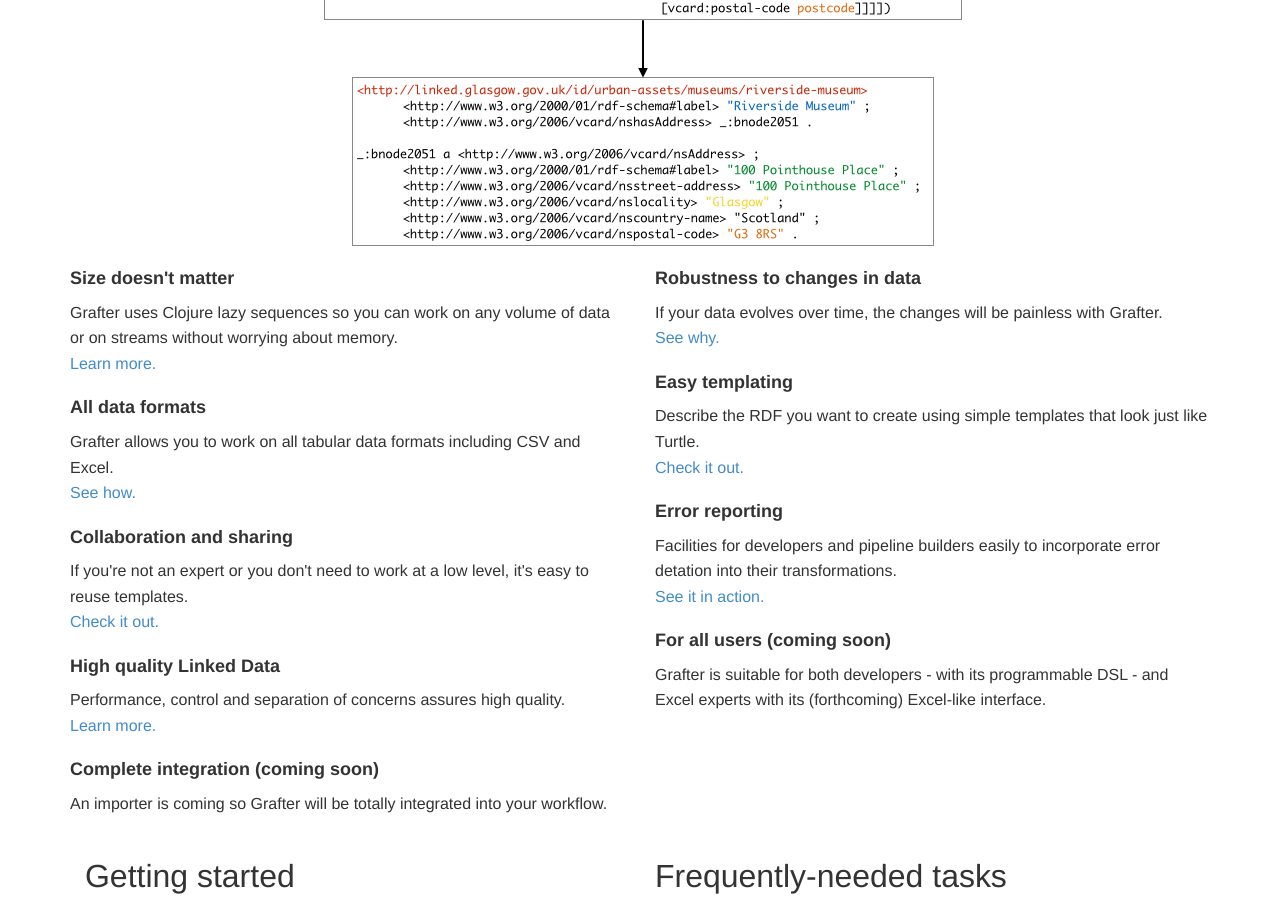
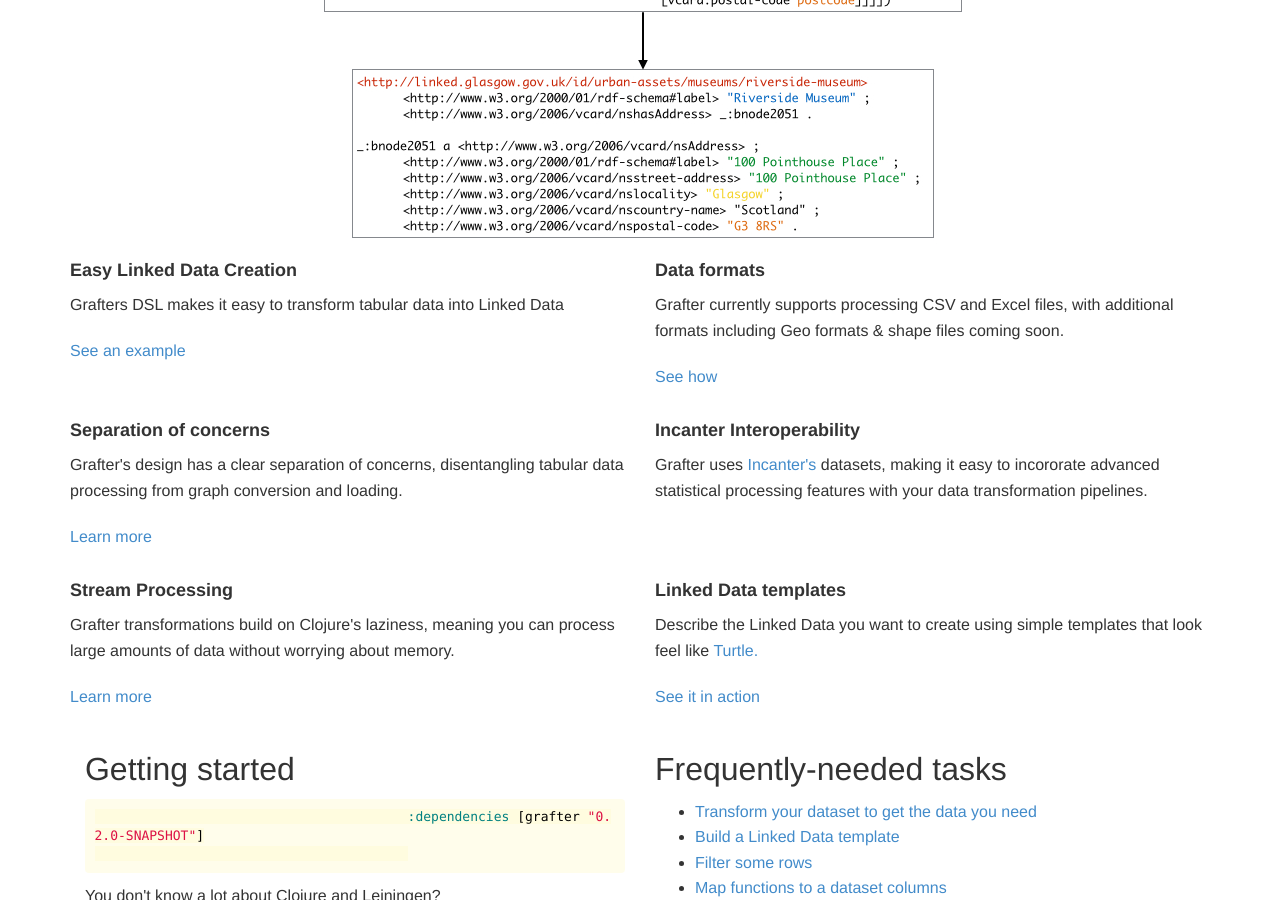
Before and after one commit to Swirrl/grafter-docs, a Jekyll site: the page built from index.html, in a window 1280 px wide and 900 px high, scrolled down 1171 px. Built offline with Jekyll 4.4.1, drawn with Linux system fonts in a browser that asks for light colours; some of the changed text lies outside the part shown.

Commit message:
Front page improvements

```diff
--- a/index.html
+++ b/index.html
@@ -5,14 +5,15 @@
 	<div class="pmd_row">
 		<div class="pmd_box_full" style="text-align:center;">
 			<img src="/assets/logo_transparent.png" alt="Grafter!"/>
-			<h1 style="font-weight:bold; margin-bottom:0;">Produce high quality Linked Data</h1>
-			<h3>Grafter is the Open Source
-        <br>suite of Linked Data tools for
-        <br> both developers and non-experts</h3>
+			<h1 style="font-weight:bold; margin-bottom:0;">Linked Data Manufacturing</h1>
+			<h3>DSLs and APIs for efficient linked data management</h3>
 			<a id="go" href="/quick-start/810_install_grafter.html">
 				Try Grafter
 				<small>0.2.0-SNAPSHOT</small>
 			</a>
+		</div>
+		<div class="pmd_box_full" style="text-align:center;">
+			<p><strong>WARNING</strong> Grafter is a pre-release under active development, many breaking changes are planned.</p>
 		</div>
 	</div>
 </div>
@@ -24,40 +25,39 @@
 				<img src="/assets/demo-edit.png" alt="editing pipeline"/>
 			</div>
 		</div>
-		<!-- <div class="pmd_row">
-			<div class="pmd_box_full">
-				<h2>Why Grafter?</h2>
-			</div>
-		</div> -->
 		<div class="pmd_row">
 			<div class="pmd_box_half">
-				<h4>Size doesn't matter</h4>
-				<p>Grafter uses Clojure lazy sequences so you can work on any volume of data or on streams without worrying about memory.
-          <br><a href="http://en.wikipedia.org/wiki/Lazy_evaluation" target="_blank">Learn more.</a></p>
-				<h4>All data formats</h4>
-				<p>Grafter allows you to work on all tabular data formats including CSV and Excel.
-          <br><a href="/howto/1022_datasets.html">See how.</a></p>
-				<h4>Collaboration and sharing</h4>
-				<p>If you're not an expert or you don't need to work at a low level, it's easy to reuse templates.
-          <br><a href="/about/001_grafter_dsl.html">Check it out.</a></p>
-				<h4>High quality Linked Data</h4>
-				<p>Performance, control and separation of concerns assures high quality.
-          <br><a href="/about/index.html">Learn more.</a></p>
-				<h4>Complete integration (coming soon)</h4>
-				<p>An importer is coming so Grafter will be totally integrated into your workflow.</p>
+				<h4>Easy Linked Data Creation</h4>
+				<p>Grafters DSL makes it easy to transform tabular data into Linked Data</p>
+				<p><a href="/tutorials">See an example</a></p>
 			</div>
 			<div class="pmd_box_half">
-				<h4>Robustness to changes in data</h4>
-				<p>If your data evolves over time, the changes will be painless with Grafter.
-          <br><a href="/tutorials/906_pipeline.html">See why.</a></p>
-				<h4>Easy templating</h4>
-				<p>Describe the RDF you want to create using simple templates that look just like Turtle.
-          <br><a href="/howto/310_linked_data_template.html">Check it out.</a></p>
-				<h4>Error reporting</h4>
-				<p>Facilities for developers and pipeline builders easily to incorporate error detation into their transformations.
-          <br><a href="/tutorials/906_pipeline.html">See it in action.</a></p>
-				<h4>For all users (coming soon)</h4>
-				<p>Grafter is suitable for both developers - with its programmable DSL - and Excel experts with its (forthcoming) Excel-like interface.</p>
+				<h4>Data formats</h4>
+				<p>Grafter currently supports processing CSV and Excel files, with additional formats including Geo formats & shape files coming soon.</p>
+				<p><a href="/howto/1022_datasets.html">See how</a></p>
+			</div>
+		</div>
+		<div class="pmd_row">
+			<div class="pmd_box_half">
+				<h4>Separation of concerns</h4>
+				<p>Grafter's design has a clear separation of concerns, disentangling tabular data processing from graph conversion and loading.</p>
+				<p><a href="/about/index.html">Learn more</a></p>
+			</div>
+			<div class="pmd_box_half">
+				<h4>Incanter Interoperability</h4>
+				<p>Grafter uses <a href="http://incanter.org/">Incanter's</a> datasets, making it easy to incororate advanced statistical processing features with your data transformation pipelines.</p>
+			</div>
+		</div>
+		<div class="pmd_row">
+			<div class="pmd_box_half">
+				<h4>Stream Processing</h4>
+				<p>Grafter transformations build on Clojure's laziness, meaning you can process large amounts of data without worrying about memory.</p>
+				<p><a href="http://en.wikipedia.org/wiki/Lazy_evaluation" target="_blank">Learn more</a></p>
+			</div>
+			<div class="pmd_box_half">
+				<h4>Linked Data templates</h4>
+				<p>Describe the Linked Data you want to create using simple templates that look feel like <a href="http://en.wikipedia.org/wiki/Turtle_%28syntax%29">Turtle.</a></p>
+				<p><a href="/tutorials/906_pipeline.html">See it in action</a></p>
 			</div>
 		</div>
 		<div class="pmd_row">
```
Lines whose indentation alone changed are shown as unchanged.
